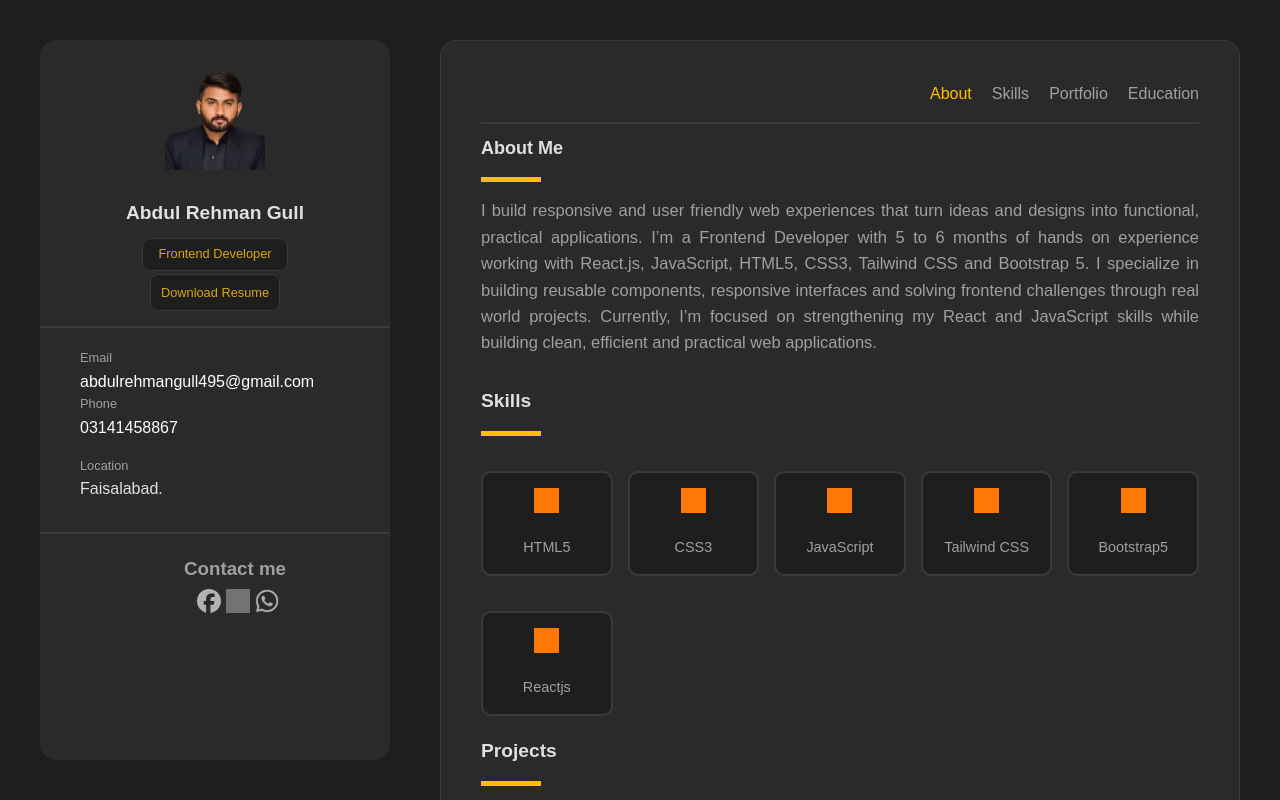
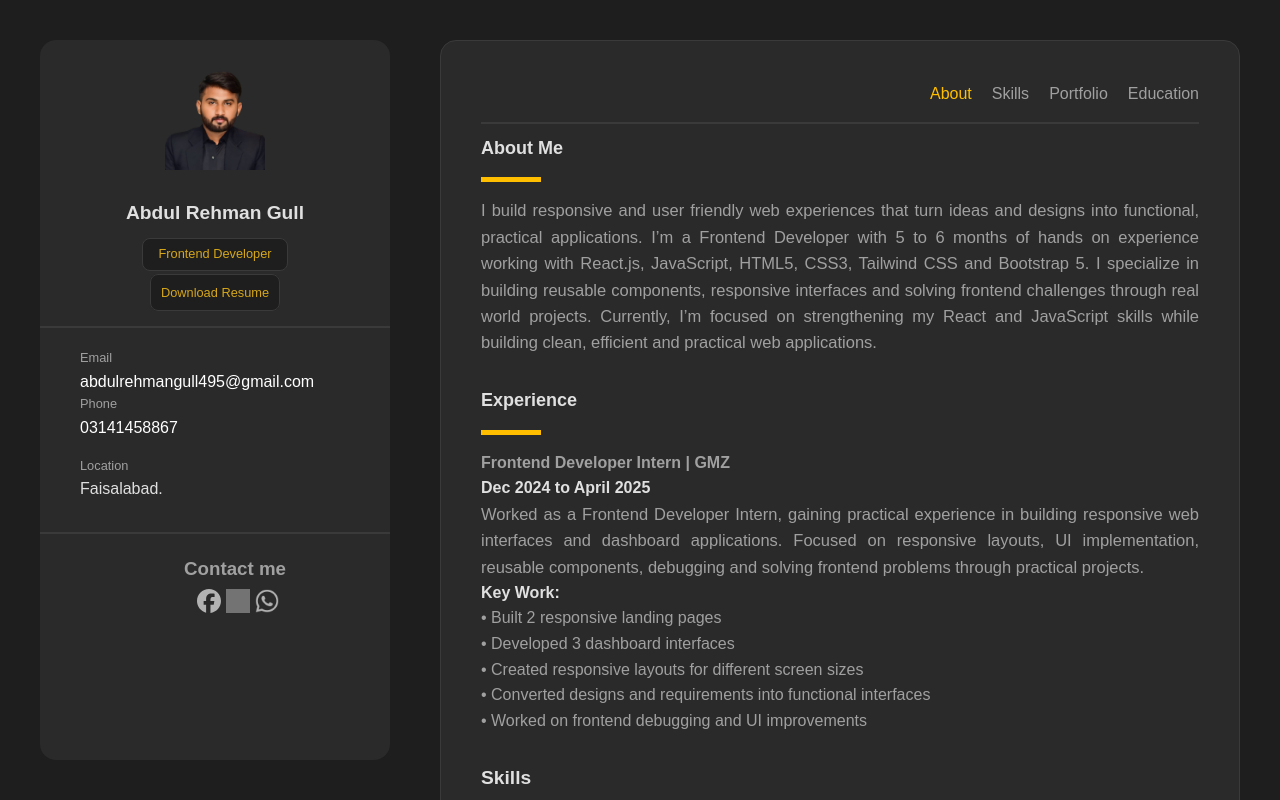
Before and after one commit to abdulrehmangull495/arportfolio, a React (Vite) app: page / in a window 1280 px wide. Shown: the top 800 px of the page. Built offline with nearby package versions, Linux system fonts and the light colour scheme; grey boxes are pictures that could not be loaded.

Commit message:
add experience section

```diff
--- a/src/App.jsx
+++ b/src/App.jsx
@@ -148,11 +148,40 @@ function App() {
               Frontend Developer with 5 to 6 months of hands on experience
               working with React.js, JavaScript, HTML5, CSS3, Tailwind CSS and
               Bootstrap 5. I specialize in building reusable components,
-              responsive interfaces and solving frontend challenges through
-              real world projects. Currently, I’m focused on strengthening my
-              React and JavaScript skills while building clean, efficient and
+              responsive interfaces and solving frontend challenges through real
+              world projects. Currently, I’m focused on strengthening my React
+              and JavaScript skills while building clean, efficient and
               practical web applications.
             </p>
+          </motion.div>
+
+          {/* Experience */}
+          <motion.div
+            id="about"
+            initial={{ opacity: 0, y: 30 }}
+            whileInView={{ opacity: 1, y: 0 }}
+            viewport={{ once: true, amount: 0.3 }}
+            transition={{ duration: 0.6, ease: "easeOut" }}
+          >
+            <h2 className="headingabout">Experience</h2>
+            <div className="line"></div>
+            <h4>Frontend Developer Intern | GMZ</h4>
+            <h4 className="june">Dec 2024 to April 2025</h4>
+            <p className="content">
+              Worked as a Frontend Developer Intern, gaining practical
+              experience in building responsive web interfaces and dashboard
+              applications. Focused on responsive layouts, UI implementation,
+              reusable components, debugging and solving frontend problems
+              through practical projects.
+            </p>
+            <h4 className="key">Key Work:</h4>
+            <p>• Built 2 responsive landing pages</p>
+            <p>• Developed 3 dashboard interfaces</p>
+            <p>• Created responsive layouts for different screen sizes</p>
+            <p>
+              • Converted designs and requirements into functional interfaces
+            </p>
+            <p>• Worked on frontend debugging and UI improvements</p>
           </motion.div>
           {/* skills */}
           <motion.div
--- a/src/index.css
+++ b/src/index.css
@@ -179,6 +179,12 @@ nav a:hover {
 .headingabout {
   font-size: 18px;
 }
+.key{
+  color: #e0e0e0;
+}
+.june{
+  color: #e0e0e0;
+}
 /* skills section */
 .grid-container {
   display: grid;
@@ -323,6 +329,7 @@ nav a:hover {
   height: 180px;
   object-fit: cover;
 }
+
 .card h3 {
   color: #e0e0e0;
   margin-bottom: 10px;
```
